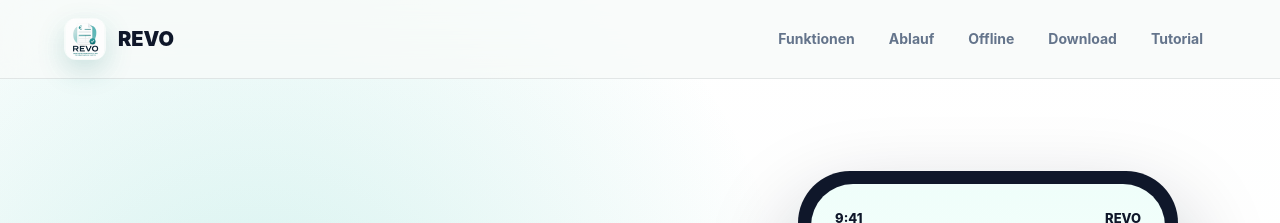
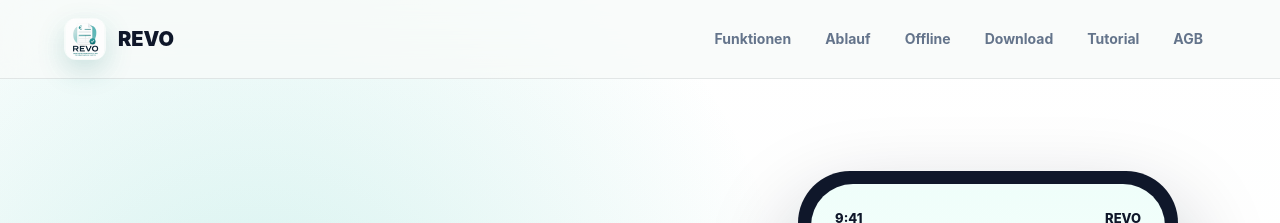
Before and after one commit to saschkatm-a11y/REVO, a Jekyll site: the page docs/index.html, which Jekyll copies as it is, in a window 1280 px wide. Shown: the top 223 px of the page. Built offline with Jekyll 4.4.1, drawn with Linux system fonts in a browser that asks for light colours.

Commit message:
Add AGB link to REVO header

```diff
--- a/docs/defaultsite/index.html
+++ b/docs/defaultsite/index.html
@@ -26,6 +26,7 @@
         <a href="#privacy">Offline</a>
         <a href="#downloads">Download</a>
         <a href="../app-tutorial.html">Tutorial</a>
+        <a href="../agb.html">AGB</a>
       </nav>
     </header>
 
--- a/docs/index.html
+++ b/docs/index.html
@@ -26,6 +26,7 @@
         <a href="#privacy">Offline</a>
         <a href="#downloads">Download</a>
         <a href="app-tutorial.html">Tutorial</a>
+        <a href="agb.html">AGB</a>
       </nav>
     </header>
 
```
